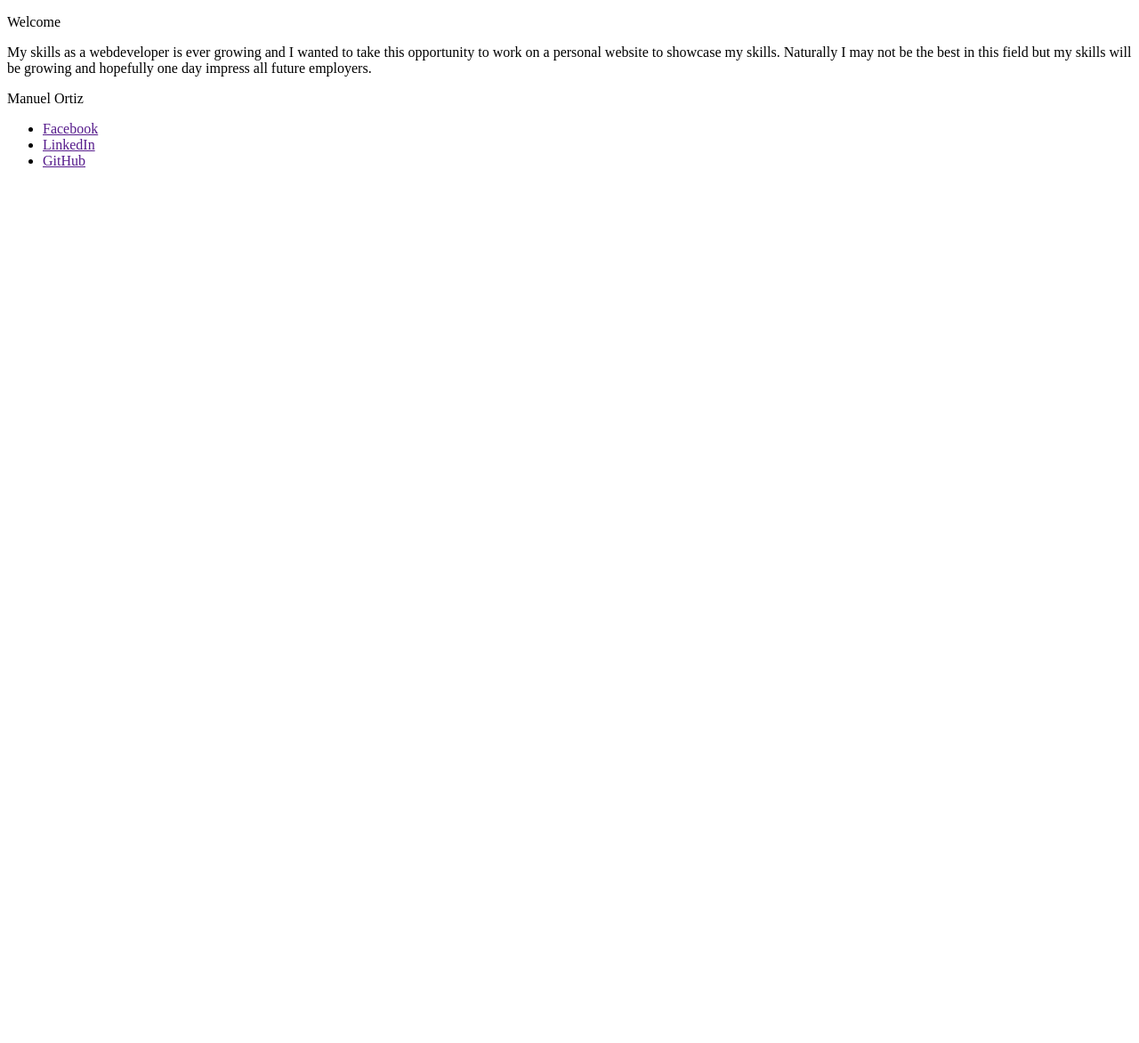
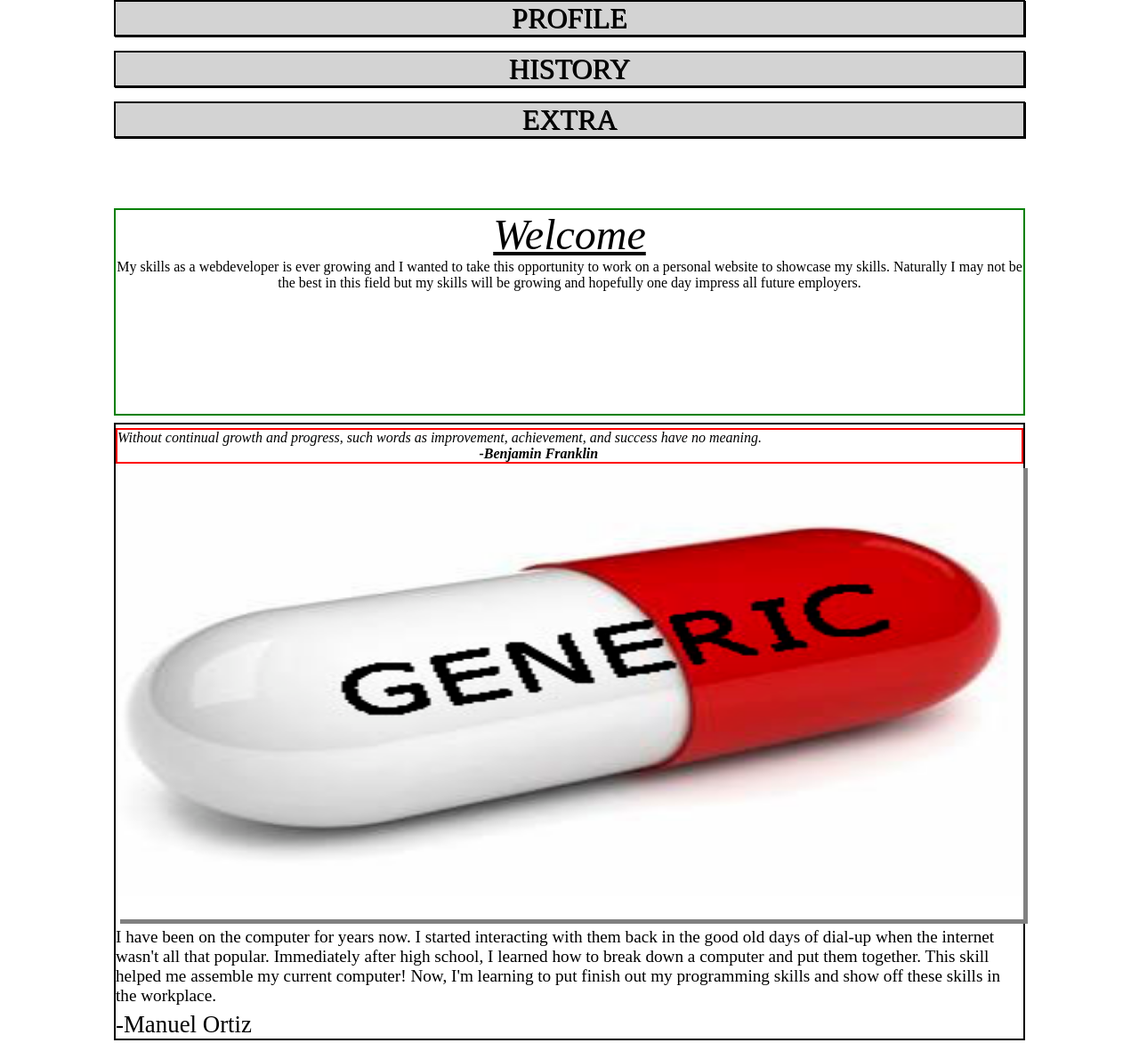
Before and after one commit to ManuelAOrtiz/AboutMe, a plain HTML site: page index.html in a window 1280 px wide. Shown: the top 1172 px of the page at 89% size. Before the commit the page ends 800 px from the top, so only its background shows below. Drawn offline with Linux system fonts and the light colour scheme; files that its build step writes are made by us from their sources.

Commit message:
first day edits

```diff
--- a/index.css
+++ b/index.css
@@ -1,10 +1,102 @@
- Volume in drive C is Acer
- Volume Serial Number is 22E9-FF8E
+*{
+	margin: 0;
+	box-sizing: border-box;
+}
 
- Directory of C:\Users\Devolth\Desktop\Class\Assignments\css
+.wrapper{
+	width: 80%;
+/*	border: 2px solid;*/
+	margin: 0 auto;
+	display: grid;
+	grid-template-columns: 1fr 1fr;
+	grid-template-rows: 1fr 1fr 3fr 2fr;
+}
+.navbar{
+	width: 100%;
+	grid-column: 1/3;
+/*	border: 2px solid red;*/
+	text-align: center;
+	display:flex;
+}
 
-09/14/2018  02:33 PM    <DIR>          .
-09/14/2018  02:33 PM    <DIR>          ..
-09/14/2018  02:33 PM                 0 index.css
-               1 File(s)              0 bytes
-               2 Dir(s)  192,354,119,680 bytes free
+.navbar ul{
+/*	text-align: center;*/
+	list-style: none;
+	font-size: 2em;
+	width: 100%;
+	position: relative;
+	padding-left: 0;
+/*	padding: 0 auto;
+	margin: 0 auto;*/
+}
+.navbar li{
+	float: none;
+	/*margin: 2% auto;*/
+	padding: 0 auto;
+	border: 2px solid;
+	background-color: lightgrey;
+	text-align: center;
+	text-shadow: 1px 1px black;
+	box-shadow: 1px 1px black;
+	margin: 0 0 .5em 0;
+}
+.navbar a{
+	text-decoration: none;
+	color: black;
+}
+/*.welcomeWrapper{
+	width: 100%;
+	grid-column: 1/3;
+}*/
+.welcome{
+	border: 2px solid green;
+	text-align: center;
+	grid-column: 1/3;
+	/*display: block;*/
+}
+.welcomeText{
+	font-size: 1em;
+	/*display: inline;*/
+}
+.enlarge{
+	font-size: 3em;
+	font-style: italic;
+	text-decoration:underline;
+}
+
+.middleWrapper{
+	border: 2px solid;
+	grid-column: 1/3;
+	margin-top: .5em;
+
+}
+.selfieQuote{
+	border: 2px solid red;
+	margin-top: .2em;
+
+}
+.selfieImage{
+	background-image:url("images/ProfileSelfie.jpg");
+	height: 40vw;
+	width: 100%;
+	background-size: 100% 100%;
+	box-shadow: 5px 5px grey;
+}
+#quoteDressUp{
+	font-family:Apple Chancery;
+	font-style: oblique;
+}
+#quoteFancy{
+	font-family:Apple Chancery;
+	font-style: oblique;
+	font-weight: bold;
+	text-indent: 40%;
+}
+.selfDescription{
+	margin-top: .5em;
+	font-size: 1.2em;
+}
+#prettyUp{
+	margin-top: .2em;
+	font-size: 1.4em;
+}
--- a/index.html
+++ b/index.html
@@ -2,29 +2,51 @@
 <html>
 <head>
 	<title>About Me</title>
-	<link rel="stylesheet" type="text/css" href="/css/index.css">
+	<link rel="stylesheet" type="text/css" href="index.css">
 	<meta name="viewport" content="width=device-width, initial-scale=1.0">
 </head>
 <body>
+
 	<div class="wrapper">
 
-		<div class="Welcome">
-			<p>Welcome</p>
+		<div class="navbar">
+
+				<ul>
+					<a href="index.html"><li><!-- <a href="index.html"> -->PROFILE<!-- </a> --></li></a>
+					<a href="experience.html"><li>HISTORY</li></a>
+					<a href="extra.html"><li>EXTRA</li></a>
+				</ul>
+
+
 		</div>
+		<!-- <div class="wecomeWrapper"> -->
+			<div class="welcome">
 
-		<div class="IntroParagraph">
-			<p>My skills as a webdeveloper is ever growing and I wanted to take this opportunity to work on a personal website to showcase my skills. Naturally I may not be the best in this field but my skills will be growing and hopefully one day impress all future employers.</p>
-		</div>
-		<div class="MiddleWrapper">
-			<div class="SelfPhoto">
-				<div class="TitlePageSelfie"></div>
+				<p class="enlarge">Welcome</p>
 
-				<div class="QuoteAboutGrowth"></div>
+
+					<p class="welcomeText">My skills as a webdeveloper is ever growing and I wanted to take this opportunity to work on a personal website to showcase my skills. Naturally I may not be the best in this field but my skills will be growing and hopefully one day impress all future employers.</p>
+
 			</div>
+		<!-- </div> -->
 
-			<div class="SelfDescription">
-				<p></p>
-				<p id="PrettyUp">Manuel Ortiz</p>
+		<div class="middleWrapper">
+
+			<div class="selfieQuote">
+
+
+				<div class="quoteAboutGrowth">
+					<p id="quoteDressUp">
+						Without continual growth and progress, such words as improvement, achievement, and success have no meaning.
+					</p>
+					<p id="quoteFancy">	-Benjamin Franklin</p>
+				</div>
+
+			</div>
+			<div class="selfieImage"></div>
+			<div class="selfDescription">
+				<p>I have been on the computer for years now. I started interacting with them back in the good old days of dial-up when the internet wasn't all that popular. Immediately after high school, I learned how to break down a computer and put them together. This skill helped me assemble my current computer! Now, I'm learning to put finish out my programming skills and show off these skills in the workplace. </p>
+				<p id="prettyUp">-Manuel Ortiz</p>
 			</div>
 		</div>
 
```
Also changed, not shown: experience.html (+59 -9 lines), extra.html (added, +32 -0 lines), portfolio.css (deleted, +0 -11 lines), portfolio.html (deleted, +0 -10 lines), images/ProfileSelfie.jpg (added).
